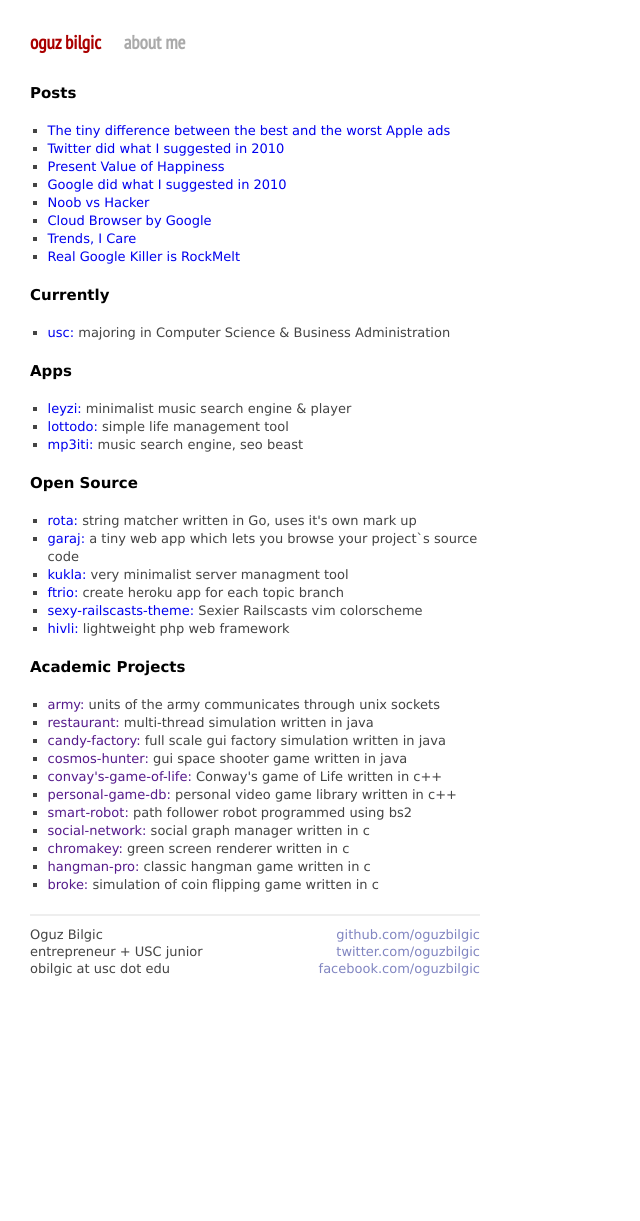
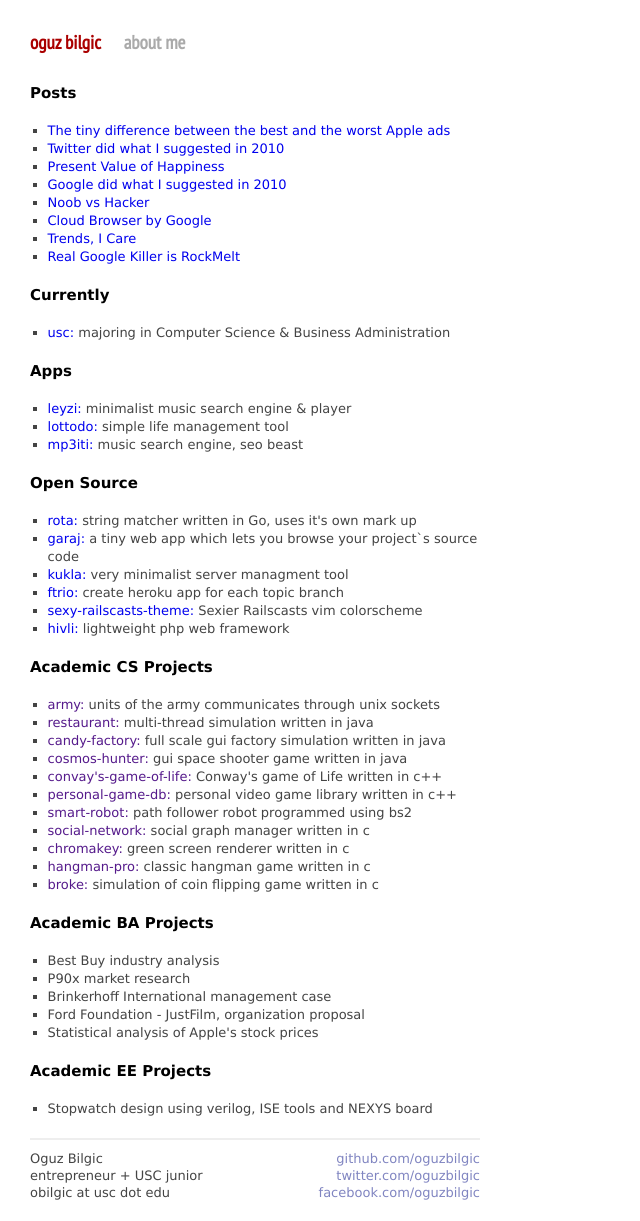
Before and after one commit to oguzbilgic/oguzbilgic.github.com, a Jekyll site: the page built from index.html, in a window 1280 px wide. Shown: the whole page, without its empty margins (0-640 px from the left). Built offline with Jekyll 4.4.1, drawn with Linux system fonts in a browser that asks for light colours; Markdown is read by kramdown in place of the engine named in the settings; before the commit the page ends 997 px from its top, so only the background shows below that.

Commit message:
Update index.html

```diff
--- a/index.html
+++ b/index.html
@@ -33,7 +33,7 @@
     <li><a href="http://github.com/oguzbilgic/hivli/">hivli:</a> lightweight php web framework</li>
   </ul>
 
-  <h2>Academic Projects</h2>
+  <h2>Academic CS Projects</h2>
   <ul class="posts">
     <li><a href="">army:</a> units of the army communicates through unix sockets</li>
     <li><a href="">restaurant:</a> multi-thread simulation written in java</li>
@@ -48,4 +48,19 @@
     <li><a href="">broke:</a> simulation of coin flipping game written in c</li>
   </ul>
 
+  <h2>Academic BA Projects</h2>
+  <ul class="posts">
+    <li>Best Buy industry analysis</li>
+    <li>P90x market research</li>
+    <li>Brinkerhoff International management case</li>
+    <li>Ford Foundation - JustFilm, organization proposal</li>
+    <li>Statistical analysis of Apple's stock prices</li>
+  </ul>
+
+
+  <h2>Academic EE Projects</h2>
+  <ul class="posts">
+    <li>Stopwatch design using verilog, ISE tools and NEXYS board</li>
+  </ul>
+
 </div>
```
